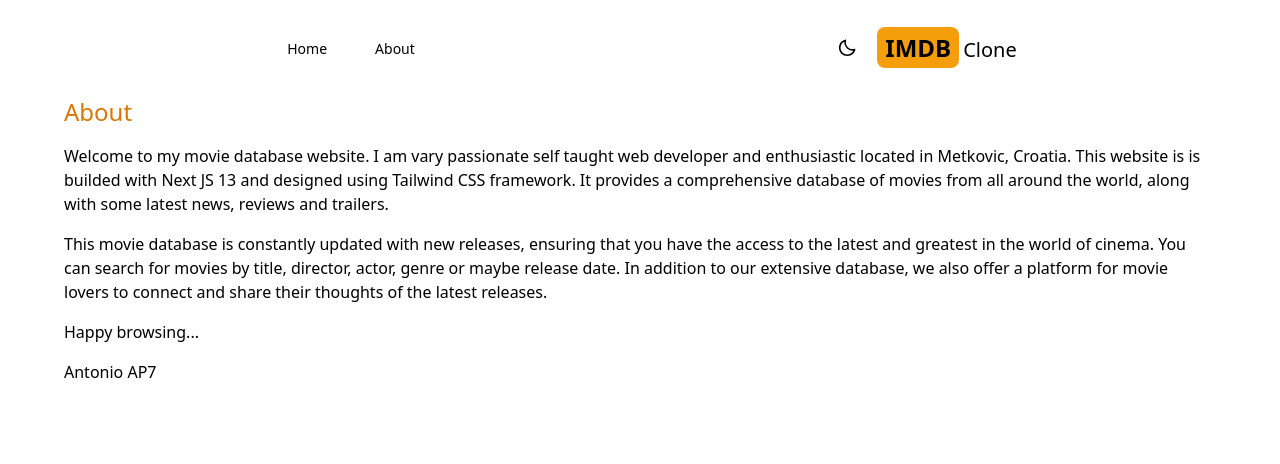
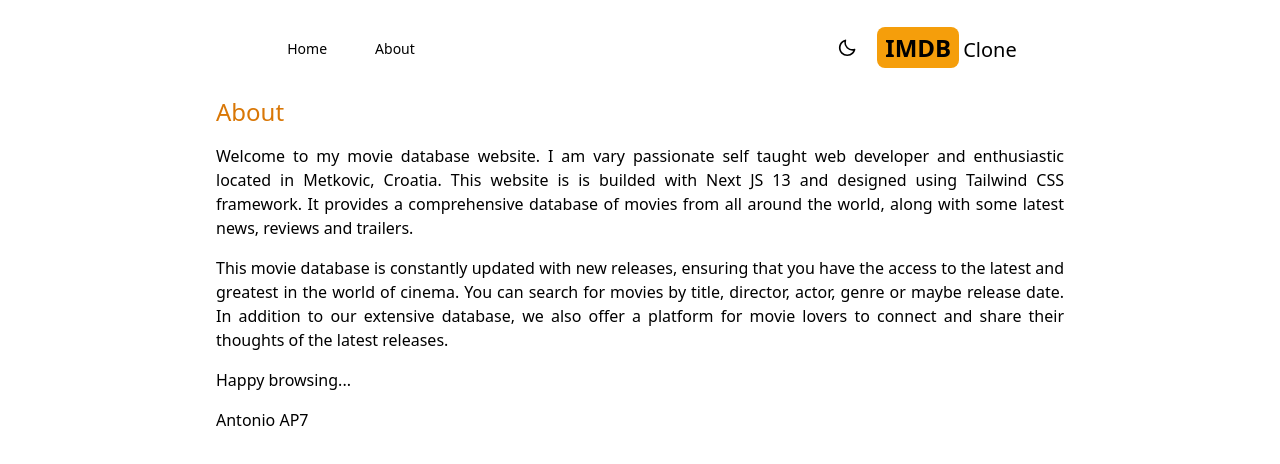
Before and after one commit to antoniomtk/imdb-clone-app, a Next.js app: page /about in a window 1280 px wide. Shown: the top 464 px of the page. Built offline with nearby package versions, Linux system fonts and the light colour scheme.

Commit message:
Style fixes with text.

```diff
--- a/src/app/about/page.js
+++ b/src/app/about/page.js
@@ -1,7 +1,9 @@
 const Page = () => {
    return (
-      <div className='max-w-6xl mx-auto space-y-4'>
-         <h1 className='text-2xl font-medium text-amber-600'>About</h1>
+      <div className='max-w-4xl mx-auto space-y-4 px-6 text-justify'>
+         <h1 className='text-2xl sm:mx-auto font-medium text-amber-600'>
+            About
+         </h1>
          <p>
             Welcome to my movie database website. I am vary passionate self
             taught web developer and enthusiastic located in Metkovic, Croatia.
--- a/src/app/page.js
+++ b/src/app/page.js
@@ -1,8 +1,8 @@
 const Home = () => {
    return (
-      <>
+      <div>
          <h1 className='text-black-800'>Home</h1>
-      </>
+      </div>
    );
 };
 
```
